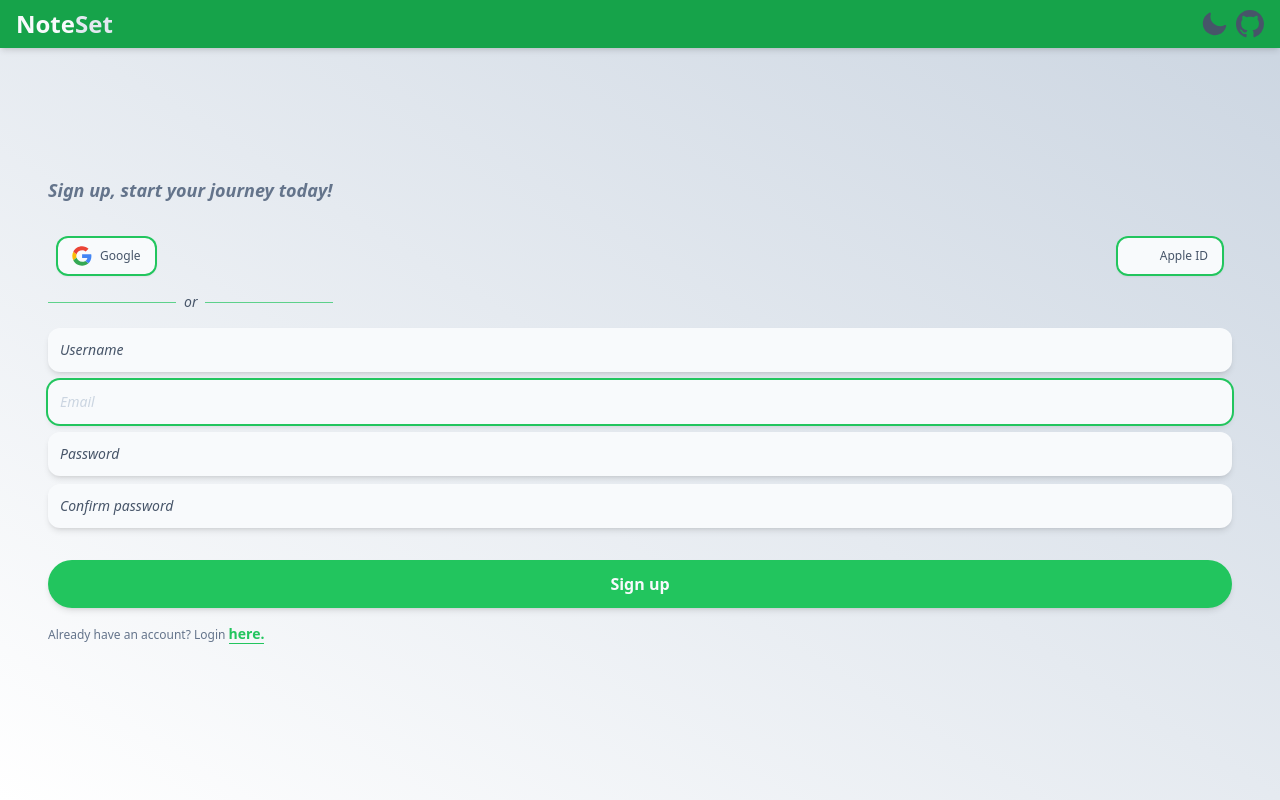
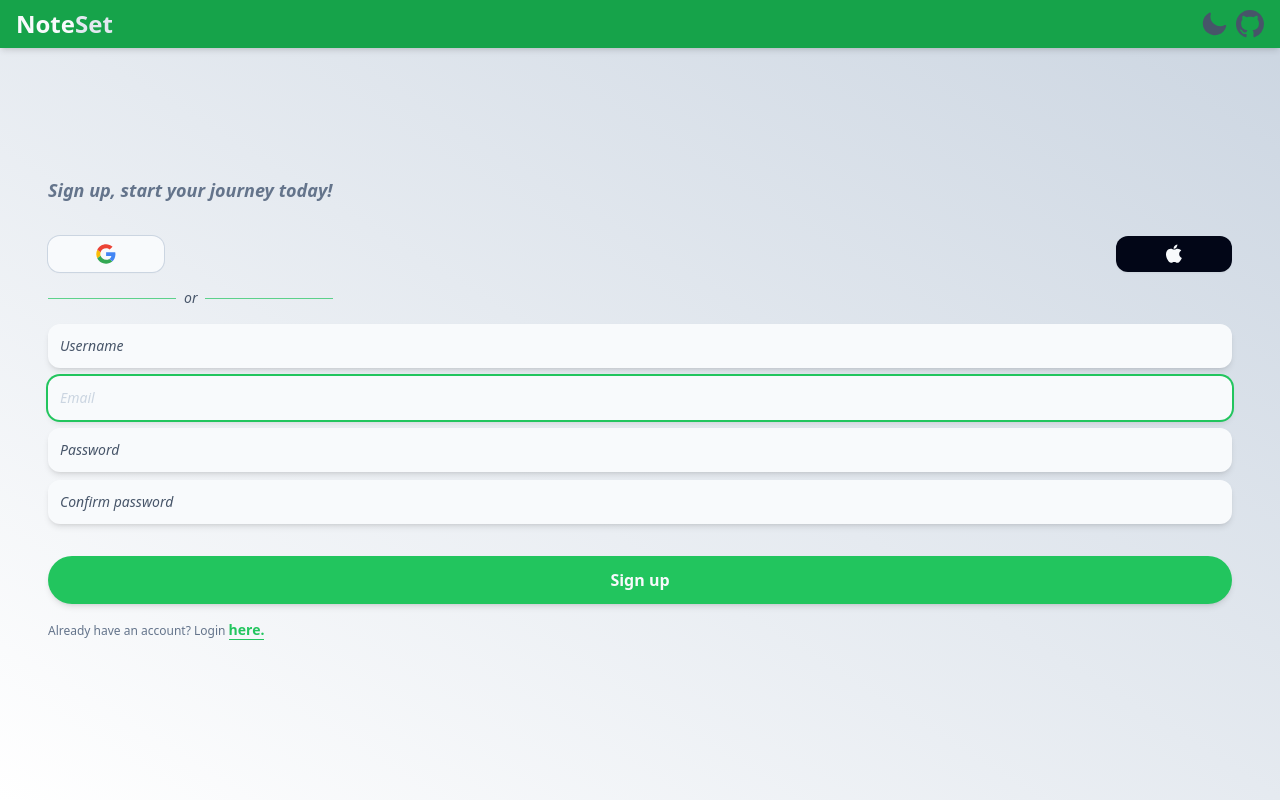
Before and after one commit to srkuleo/noteset, a Next.js app: page /sign-up in a window 1280 px wide. Built offline with nearby package versions, Linux system fonts and the light colour scheme.

Commit message:
CHANGES: refactors look, remove nameplate

```diff
--- a/src/components/oauth.tsx
+++ b/src/components/oauth.tsx
@@ -2,14 +2,12 @@ import { AppleSvg, GoogleSvg } from "./svgs";
 
 export const OAuth = () => {
   return (
-    <div className="mb-4 flex justify-between px-2">
-      <button className="flex items-center gap-2 rounded-xl bg-slate-50 px-4 py-2.5 text-xs shadow-sm ring-2 ring-inset ring-green-500 dark:bg-slate-700">
+    <div className="mb-4 flex justify-between">
+      <button className="flex items-center gap-2 rounded-xl bg-slate-50 px-12 py-2 text-xs shadow-sm ring-1 ring-slate-300 dark:bg-slate-200 dark:ring-0">
         {GoogleSvg}
-        Google
       </button>
-      <button className="flex items-center text-xs gap-2 rounded-xl bg-slate-50 px-4 py-2.5 shadow-sm ring-2 ring-inset ring-green-500 dark:bg-slate-700">
+      <button className="flex items-center gap-2 rounded-xl bg-slate-950 px-12 py-2 text-xs shadow-sm dark:bg-slate-500">
         {AppleSvg}
-        Apple ID
       </button>
     </div>
   );
```
